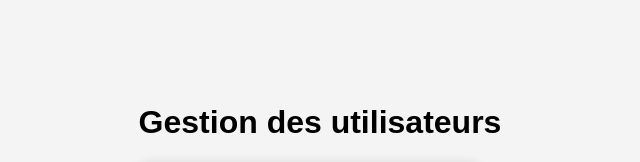
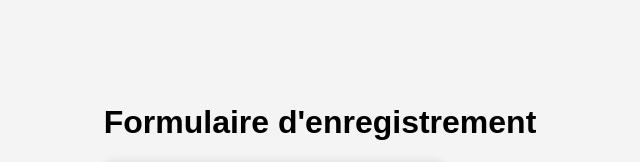
Before and after one commit to mahaut1/ReactTestApp, a React (Create React App) app in the folder react_test_app/: page / in a window 1280 px wide. Shown: the top 162 px of the page, without its empty margins (320-960 px from the left). Built offline with nearby package versions, Linux system fonts and the light colour scheme; no server answers.

Commit message:
formulaire d'enregistrement

```diff
--- a/react_test_app/src/App.js
+++ b/react_test_app/src/App.js
@@ -5,7 +5,7 @@ import UserList from "./UserList";
 function App() {
   return (
     <div>
-      <h1>Gestion des utilisateurs</h1>
+      <h1>Formulaire d'enregistrement</h1>
       <RegistrationForm />
       <UserList />
     </div>
```
